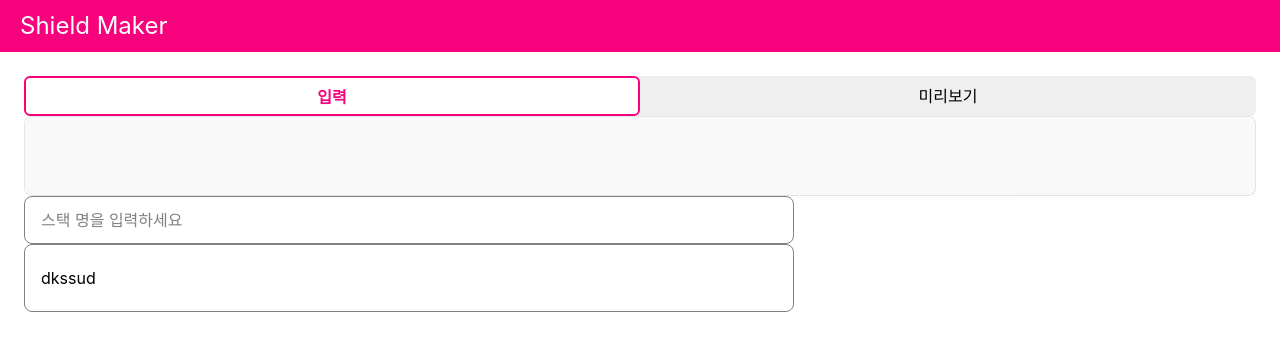
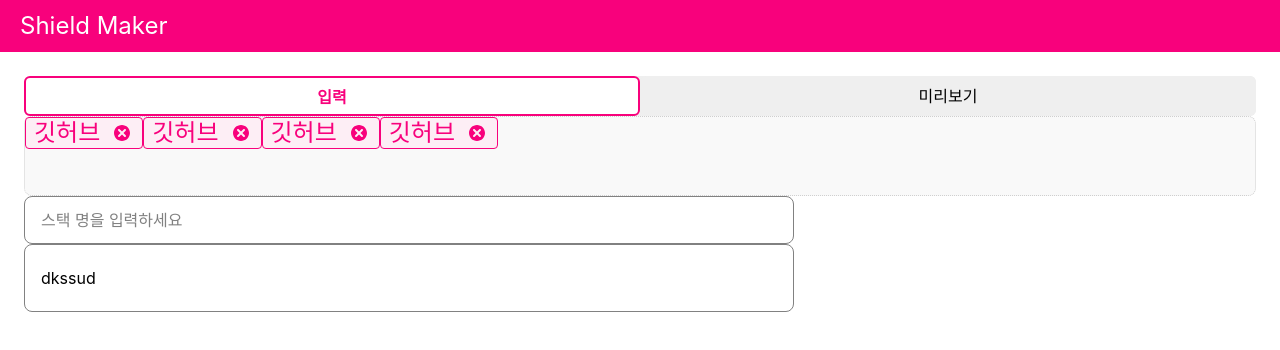
Before and after one commit to SeanKim-416/shield-maker, a React (Create React App) app: page /edit in a window 1280 px wide. Shown: the top 350 px of the page. Built offline with nearby package versions, Linux system fonts and the light colour scheme; a web font is replaced by a local one.

Commit message:
feat: 입력할 때 추가될 뱃지 스타일 지정

```diff
--- a/package.json
+++ b/package.json
@@ -9,6 +9,7 @@
     "clsx": "^2.0.0",
     "react": "^18.2.0",
     "react-dom": "^18.2.0",
+    "react-icons": "^4.12.0",
     "react-router-dom": "^6.21.1",
     "react-scripts": "5.0.1",
     "sass": "^1.69.5",
--- /dev/null
+++ b/src/components/commons/Badge/Badge.jsx
@@ -0,0 +1,16 @@
+import styles from './Badge.module.scss';
+import { TiDelete } from 'react-icons/ti';
+
+function Badge({ children }) {
+  const handleClick = () => {
+    console.log('hi');
+  };
+
+  return (
+    <span className={styles.badge}>
+      {children} <TiDelete onClick={handleClick} className={styles.button} />
+    </span>
+  );
+}
+
+export default Badge;
--- /dev/null
+++ b/src/components/commons/Badge/Badge.module.scss
@@ -0,0 +1,19 @@
+@import '../../../styles/variables';
+
+.badge {
+  display: inline-flex;
+  padding: 0rem 0.8rem;
+  justify-content: center;
+  align-items: center;
+  gap: 1rem;
+  border-radius: 0.4rem;
+  background: $secondary;
+  border: 1px solid $primary;
+  color: $primary;
+
+  @include h3;
+}
+
+.button {
+  cursor: pointer;
+}
--- a/src/pages/Edit/Edit.jsx
+++ b/src/pages/Edit/Edit.jsx
@@ -1,11 +1,17 @@
 import styles from './Edit.module.scss';
 import ToggleButton from '../../components/commons/ToggleButton/ToggleButton';
 import Input from '../../components/commons/Input/Input';
+import Badge from '../../components/commons/Badge/Badge';
 function Edit() {
   return (
     <main className={styles.main}>
       <ToggleButton />
-      <div className={styles.badgeContainer}></div>
+      <div className={styles.badgeContainer}>
+        <Badge>깃허브</Badge>
+        <Badge>깃허브</Badge>
+        <Badge>깃허브</Badge>
+        <Badge>깃허브</Badge>
+      </div>
       <Input />
     </main>
   );
```
Also changed, not shown: 1 other file (tests, documents, lock files or other folders).
